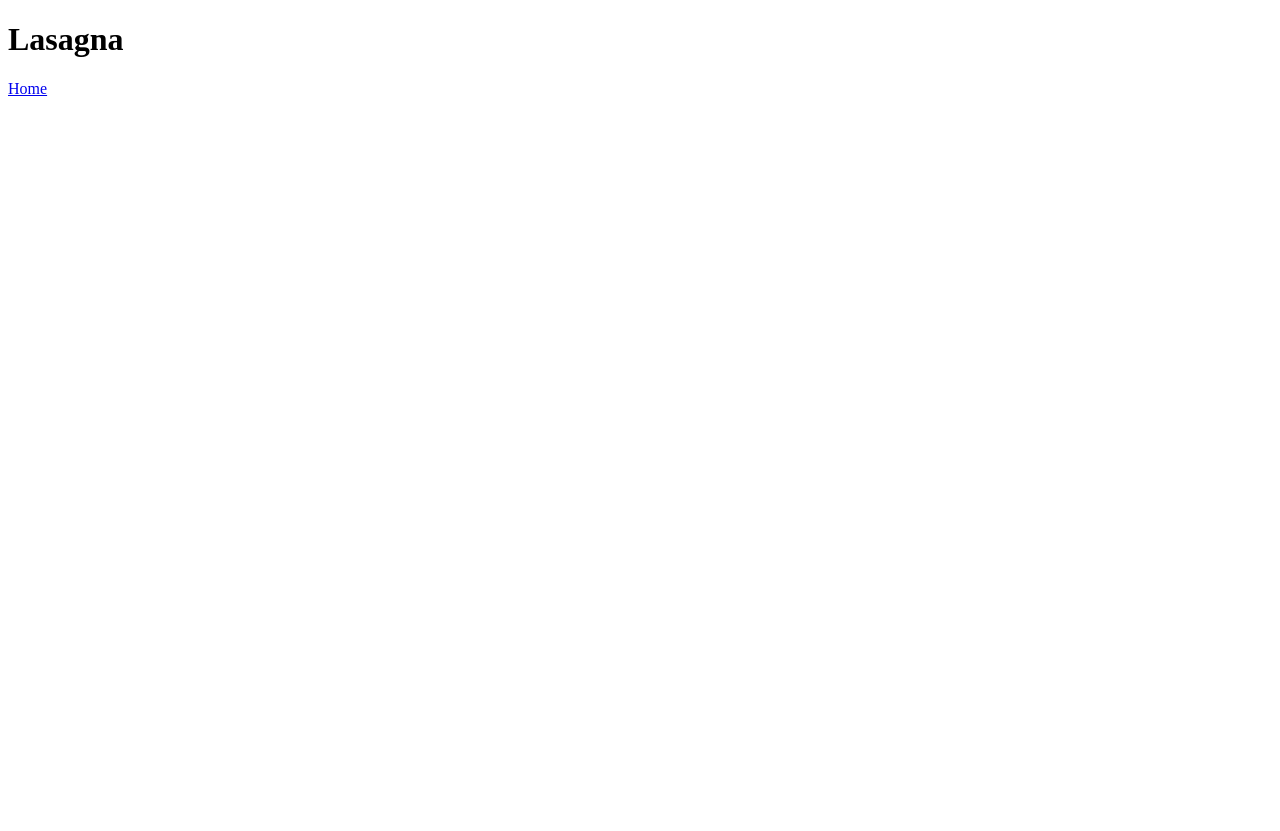
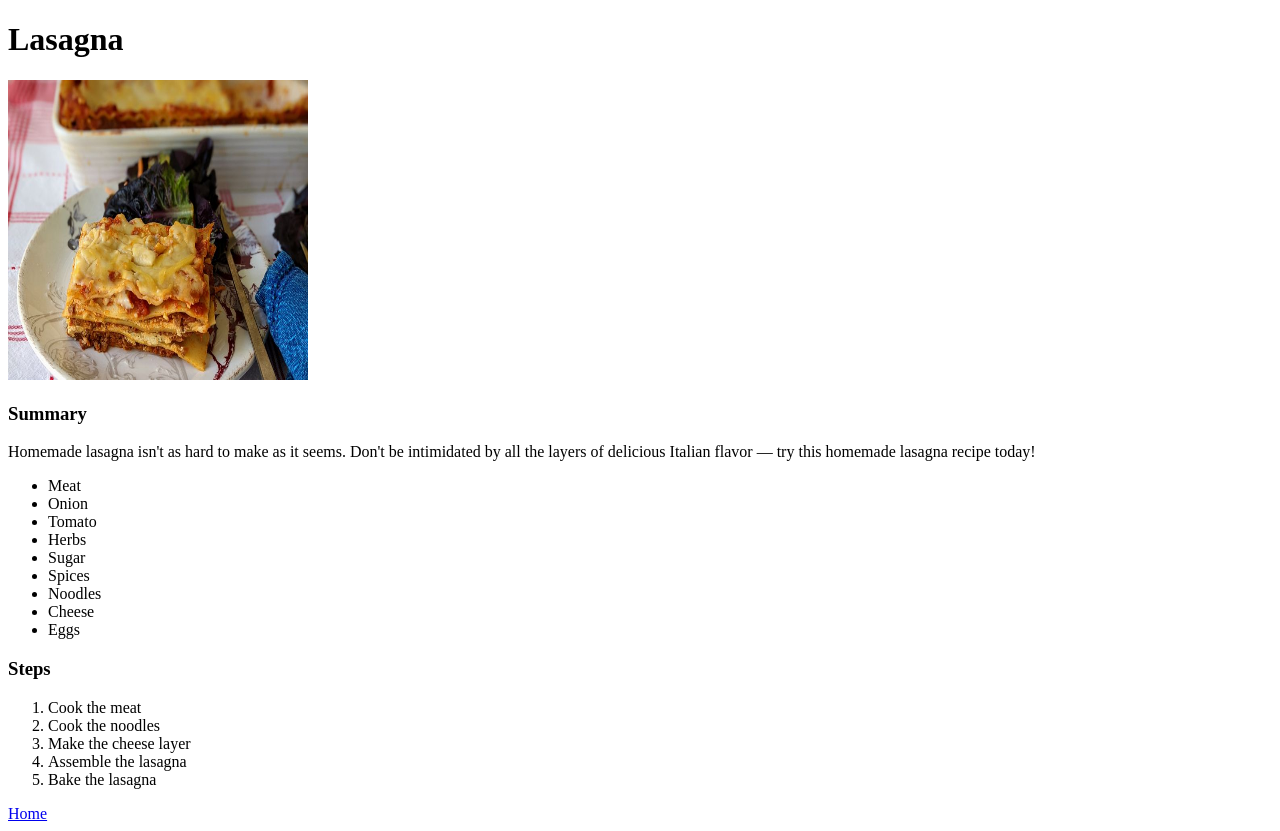
Before and after one commit to Dan670-ai/odin-recipes, a plain HTML site: page recipes/lasagna.html in a window 1280 px wide. Before the commit the page ends 800 px from the top, so only its background shows below. Drawn offline with Linux system fonts and the light colour scheme.

Commit message:
finished lasagna page

```diff
--- a/recipes/lasagna.html
+++ b/recipes/lasagna.html
@@ -1,10 +1,35 @@
 <!DOCTYPE html>
-<html>
-    <meta charset="UTF-8">
+<html lang="en">
+
     <head>
-        <h1>Lasagna</h1>
+        <title>Lasagna</title>
+        <meta charset="UTF-8">
     </head>
     <body>
-        <a href="../index.html">Home</a>
+        <h1>Lasagna</h1>
+        <img src="../images/lasagna.jpg" alt="Lasagna picture" height="300" width="300">
+        <h3>Summary</h3>
+        <p>Homemade lasagna isn't as hard to make as it seems. Don't be intimidated by all the layers of delicious Italian flavor — try this homemade lasagna recipe today! </p>
+        <ul>
+            <li>Meat</li>
+            <li>Onion</li>
+            <li>Tomato</li>
+            <li>Herbs</li>
+            <li>Sugar</li>
+            <li>Spices</li>
+            <li>Noodles</li>
+            <li>Cheese</li>
+            <li>Eggs</li>
+        </ul>
+        <h3>Steps</h3>
+        <ol>
+            <li>Cook the meat</li>
+            <li> Cook the noodles</li>
+            <li>Make the cheese layer</li>
+            <li>Assemble the lasagna</li>
+            <li>Bake the lasagna</li>
+        </ol>
+
+        <a href="../index.html" >Home</a>
     </body>
 </html>
```
Also changed, not shown: index.html (+5 -3 lines), images/lasagna.jpg (added).
